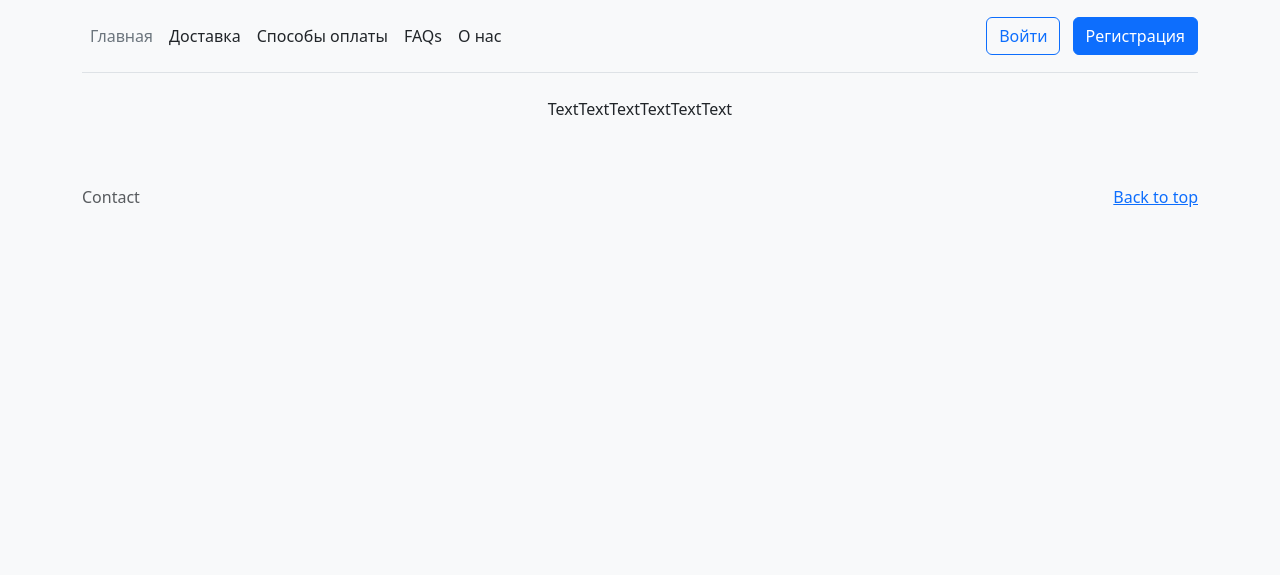
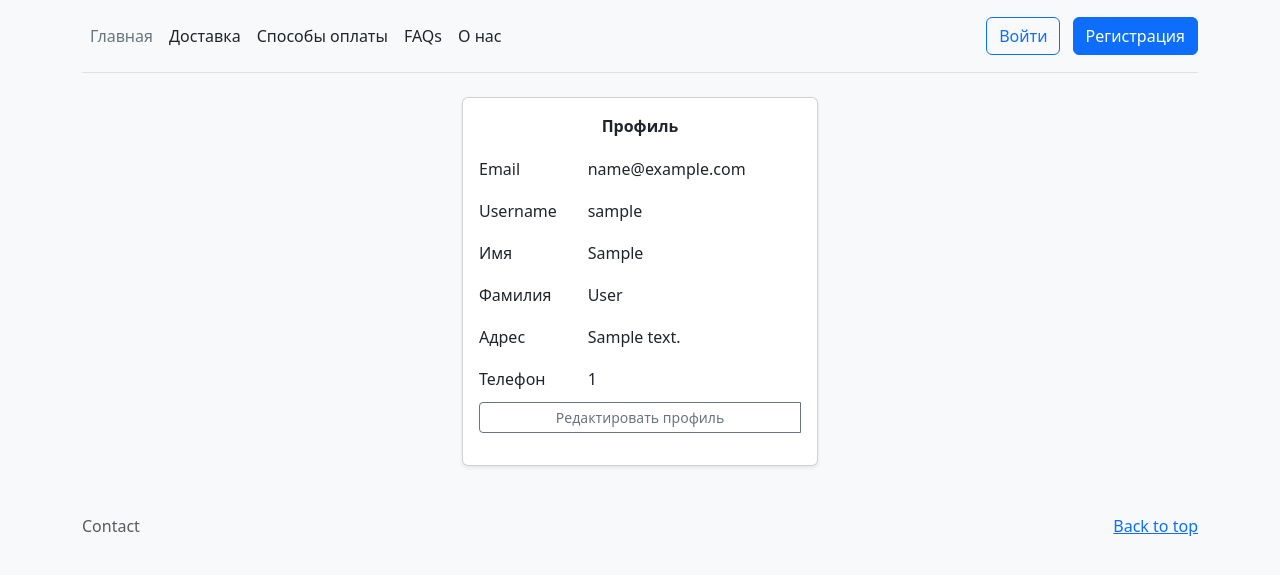
Before and after one commit to Dewnur/fastApi-learn, a FastAPI app: template app/templates/profile.html in a window 1280 px wide. Shown: the top 575 px of the page. Run offline with FastAPI, Linux system fonts and the light colour scheme; the template is opened without the code that fills it: most values are stand-ins (such as "Sample title", 1, 10 or a date in 2020); parts of the project's set-up code (start-up, migrations or seed data) failed here and were passed over; some libraries are stand-ins or nearby versions.

Commit message:
Add profile page

```diff
--- a/app/db/init_db.py
+++ b/app/db/init_db.py
@@ -53,7 +53,7 @@ users: list[dict[str, str | IUserAccess | IProfileCreate]] = [
             first_name='Иван',
             last_name='Иванов',
             gender='male',
-            address='ул. Ленина 13',
+            address='г. Москва, ул. Ленина 13',
             phone_number='+79824097321',
         ),
     },
--- a/app/templates/base.html
+++ b/app/templates/base.html
@@ -18,5 +18,6 @@
 {% include 'footer.html' %}
 
 <script src="/static/bootstrap/js/bootstrap.bundle.min.js"></script>
+<script src="/static/js/profile.js"></script>
 </body>
 </html>
--- a/app/templates/header.html
+++ b/app/templates/header.html
@@ -23,7 +23,7 @@
         {% if request.cookies.get('market_access_token') %}
         <ul class="nav col-12 col-md-auto mb-2 justify-content-center mb-md-0">
             <li>
-                <a href="http://google.com" class="px-2 me-2">
+                <a href="/pages/profile" class="px-2 me-2">
                     <img src="/static/material-design-icons/person.svg" width="30">
                 </a>
             </li>
--- a/app/templates/login.html
+++ b/app/templates/login.html
@@ -7,7 +7,6 @@
         const url = "http://127.0.0.1:8000/api/v1/auth/login";
         const email = document.getElementById("email").value;
         const password = document.getElementById("password").value;
-
         await fetch(url, {
             method: 'POST',
             headers: {'Content-Type': 'application/json'},
@@ -42,5 +41,3 @@
     </div>
 </div>
 {% endblock %}
-
-<!--    <button class="button-auth" onclick="loginUser()" type="submit">Войти</button>-->
--- a/app/templates/profile.html
+++ b/app/templates/profile.html
@@ -3,6 +3,59 @@
 
 {% block content %}
 <div class="container">
-    <p class="text-center">TextTextTextTextTextText</p>
-</div>
-{% endblock %}
+    <div class="row justify-content-md-center">
+        <div class="col-md-4">
+            <div class="card shadow-sm ">
+                <div class="card-body">
+                    <div class="mb-3 row g-1">
+                        <p class="card-title text-center fw-bold">Профиль</p>
+                        <label for="email" class="col-sm-4 col-form-label">Email</label>
+                        <div class="col-sm-8">
+                            <input type="text" class="form-control-plaintext" id="email"
+                                   value="{{ profile.user.email }}" name="profile-input">
+                        </div>
+                        <label for="username" class="col-sm-4 col-form-label">Username</label>
+                        <div class="col-sm-8">
+                            <input type="text" class="form-control-plaintext" id="username"
+                                   value="{{ profile.user.username }}" name="profile-input">
+                        </div>
+                        <label for="first_name" class="col-sm-4 col-form-label">Имя</label>
+                        <div class="col-sm-8">
+                            <input type="text" class="form-control-plaintext" id="first_name"
+                                   value="{{ profile.first_name }}" name="profile-input">
+                        </div>
+                        <label for="last_name" class="col-sm-4 col-form-label">Фамилия</label>
+                        <div class="col-sm-8">
+                            <input type="text" class="form-control-plaintext" id="last_name"
+                                   value="{{ profile.last_name }}" name="profile-input">
+                        </div>
+                        <label for="address" class="col-sm-4 col-form-label">Адрес</label>
+                        <div class="col-sm-8">
+                            <input type="text" class="form-control-plaintext" id="address"
+                                   value="{{ profile.address }}" name="profile-input">
+                        </div>
+                        <label for="phone_number" class="col-sm-4 col-form-label">Телефон</label>
+                        <div class="col-sm-8">
+                            <input type="text" class="form-control-plaintext" id="phone_number"
+                                   value="{{ profile.phone_number }}" name="profile-input">
+                        </div>
+                        <div class="col btn-group" role="group" id="btn-edit-group ">
+                            <button type="button" class="btn btn-sm btn-outline-secondary" id="btn-edit-profile"
+                                    onclick="open_edit_profile()">
+                                Редактировать профиль
+                            </button>
+                            <button type="button" class="btn btn-sm btn-outline-success" id="btn-save"
+                                    onclick="save_edit()" style="display: none">
+                                Сохранить
+                            </button>
+                            <button type="button" class="btn btn-sm btn-outline-danger" id="btn-cancel"
+                                    onclick="cancel_edit()" style="display: none">
+                                Отменить
+                            </button>
+                        </div>
+                    </div>
+                </div>
+            </div>
+        </div>
+    </div>
+    {% endblock %}
```
Also changed, not shown: app/pages/client.py (+1 -14 lines), app/static/js/profile.js (added, +32 -0 lines). Lines whose indentation alone changed are shown as unchanged.
